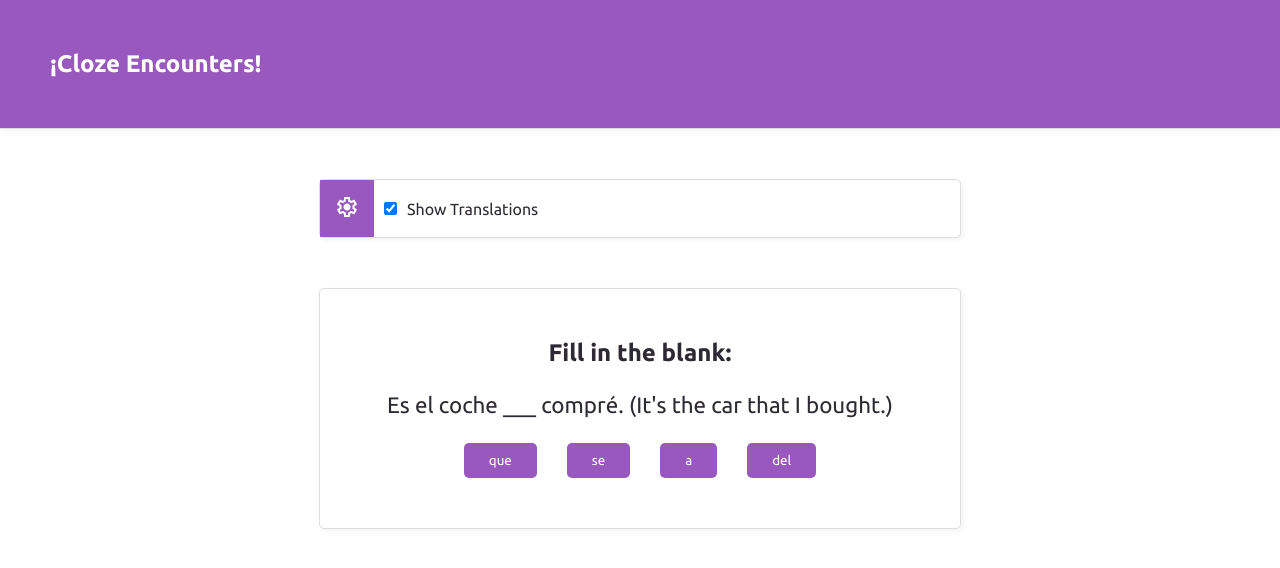
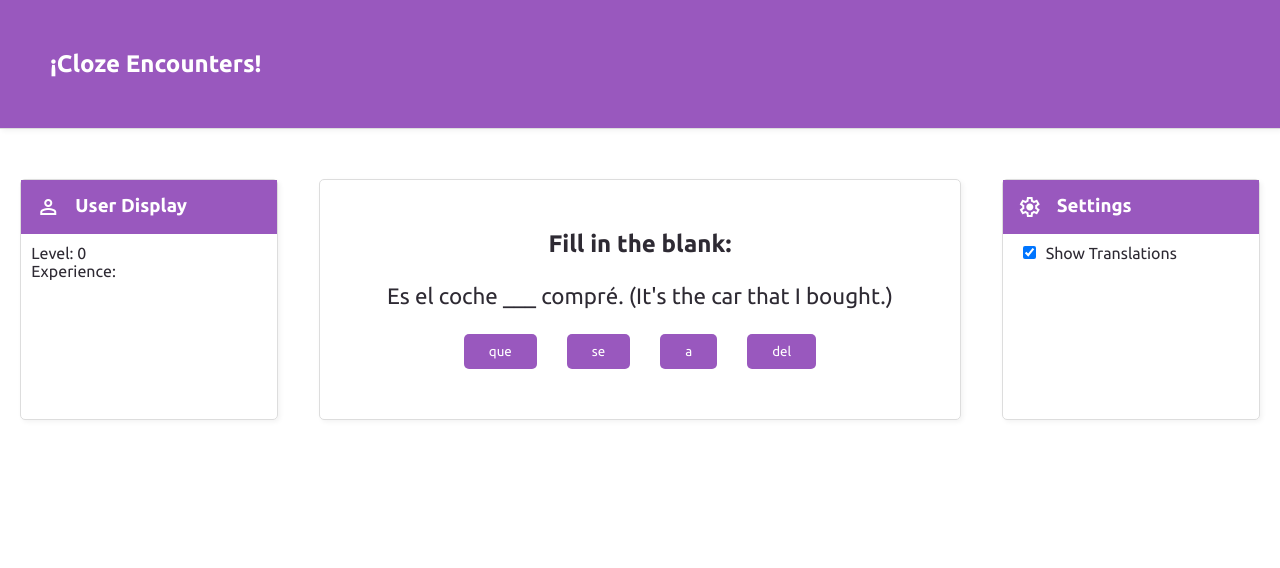
Before and after one commit to bweppl1/cloze-app2, a React (Vite) app in the folder frontend/: page / in a window 1280 px wide. Shown: the top 568 px of the page. Built offline with nearby package versions, Linux system fonts and the light colour scheme.

Commit message:
adjusting UI layout for side bars

```diff
--- a/frontend/src/App.jsx
+++ b/frontend/src/App.jsx
@@ -1,6 +1,7 @@
 import { useEffect, useState } from "react";
 import Home from "./pages/Home";
 import NavBar from "./components/NavBar";
+import UserDisplay from "./components/UserDisplay";
 import OptionsBar from "./components/OptionsBar";
 import { BrowserRouter, Routes, Route } from "react-router-dom";
 
@@ -11,10 +12,7 @@ function App() {
     <div className="App">
       <BrowserRouter>
         <NavBar />
-        <OptionsBar
-          onToggle={setShowTranslations}
-          showTranslations={showTranslations}
-        />
+        <UserDisplay />
         <div className="pages">
           <Routes>
             <Route
@@ -23,6 +21,10 @@ function App() {
             />
           </Routes>
         </div>
+        <OptionsBar
+          onToggle={setShowTranslations}
+          showTranslations={showTranslations}
+        />
       </BrowserRouter>
     </div>
   );
--- a/frontend/src/components/ClozeQuestion.jsx
+++ b/frontend/src/components/ClozeQuestion.jsx
@@ -142,7 +142,9 @@ const ClozeQuestion = ({ showTranslations }) => {
     <div className="clozeQuestion">
       <h2>Fill in the blank:</h2>
       <p className={resultFeedback.isCorrect ? "correct" : ""}>
-        {cloze.sentence}
+        {resultFeedback.isCorrect
+          ? cloze.sentence.replace("___", cloze.answer)
+          : cloze.sentence}
       </p>
 
       <div className="options">
--- a/frontend/src/components/OptionsBar.jsx
+++ b/frontend/src/components/OptionsBar.jsx
@@ -2,11 +2,12 @@ import { useState } from "react";
 
 const OptionsBar = ({ showTranslations, onToggle }) => {
   return (
-    <div className="optionsBar">
-      <div className="settingsCog primary-bg">
+    <div className="settingsBar">
+      <div className="settingsHeader">
         <span className="material-symbols-outlined white">settings</span>
+        <h3 className="white">Settings</h3>
       </div>
-
+      <div className="settingsContent">
         <label>
           <input
             type="checkbox"
@@ -16,6 +17,7 @@ const OptionsBar = ({ showTranslations, onToggle }) => {
           Show Translations
         </label>
       </div>
+    </div>
   );
 };
 
--- /dev/null
+++ b/frontend/src/components/UserDisplay.jsx
@@ -0,0 +1,24 @@
+import { useState, useEffect } from "react";
+
+const UserDisplay = () => {
+  const [level, setLevel] = useState(0);
+  const [experience, setExperience] = useState(0);
+
+  return (
+    <div className="userDisplay">
+      <div className="userHeading">
+        <span className="material-symbols-outlined white">person</span>
+        <h3 className="white">User Display</h3>
+      </div>
+      <div className="userContent">
+        <span className="userLevel">{`Level: ${level}`}</span>
+        <span className="userExperience">Experience:</span>
+        <div className="experienceBar">
+          {/* // Insert experience pip count based on level, style(fill) pips, based on experience */}
+        </div>
+      </div>
+    </div>
+  );
+};
+
+export default UserDisplay;
--- a/frontend/src/index.css
+++ b/frontend/src/index.css
@@ -19,6 +19,9 @@
   --success: #10b981;       /* Green */
   --error: #ef4444;         /* Red */
   --warning: #f59e0b;       /* Amber */
+}
+#root {
+  width: 100%;
 }
 
 .primary-bg {
@@ -46,35 +49,70 @@ header {
   padding: 50px;
   border-bottom: 1px solid #ddd;
   box-shadow: 2px 2px 5px rgba(0,0,0,0.05);
+  width: 100%;
 }
 
 header h2 {
   color: #fff;
 }
 
-div.pages, div.optionsBar {
+div.App {
+  display: flex;
+  flex-wrap: wrap;
+  flex-direction: row;
+  justify-content: space-between;
+  width: 100%;
+}
+
+div.pages, div.settingsBar, div.userDisplay {
+  padding: 50px 0;
   border: 1px solid #ddd;
   border-radius: 5px;
   box-shadow: 2px 2px 5px rgba(0,0,0,0.05);
-  width: 50%;
   margin: 50px auto;
   display: flex;
   text-align: center;
+  justify-content: center;
 }
 
 div.pages {
-  flex-direction: column;
-  padding: 50px 0;
+  width: 50%;
 }
 
-div.optionsBar {
+div.settingsBar, div.userDisplay {
+  flex-direction: column;
+  justify-content: start;
   padding: 0;
-  align-items: center;
+  width: 20%;
 }
 
-div.settingsCog {
+div.settingsHeader, div.userHeading {
+  background-color: var(--primary);
   padding: 15px;
+  margin: 0;
+  display: flex;
+  gap: 15px;
 }
+
+div.settingsContent, div.userContent {
+  padding: 10px;
+  text-align: left;
+  display: flex;
+  flex-direction: column;
+}
+
+div.experiencePip {
+  border: 1px solid var(--primary);
+  border-radius: 50%;
+  width: 1em;
+  height: 1em;
+}
+
+div.fullPip {
+  background-color: var(--primary);
+}
+
+
 
 div.resultFeedback {
   width: 200px;
```
Also changed, not shown: 2 other files (tests, documents, lock files or other folders). Lines whose indentation alone changed are shown as unchanged.
